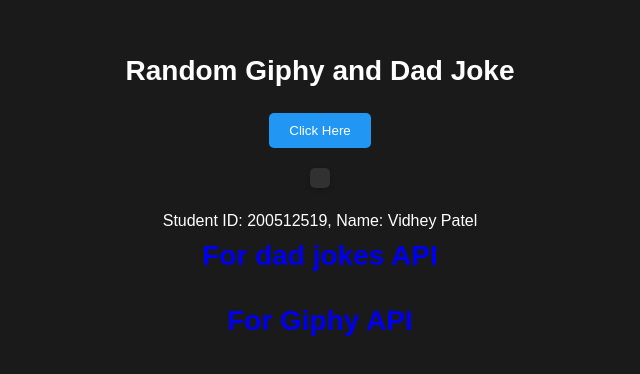
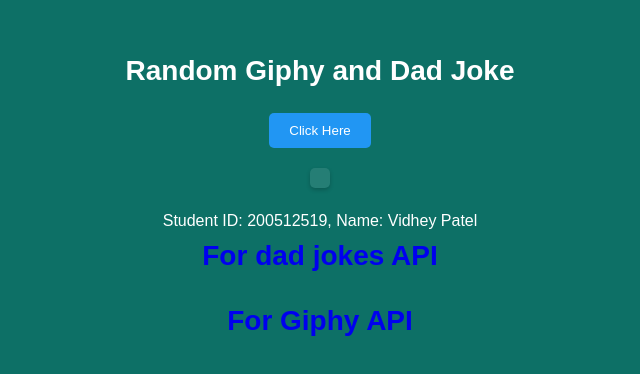
Before and after one commit to Vidhey08/FinalAssignmentofJS, a plain HTML site: page index.html in a window 1280 px wide. Shown: the part 194-568 px from the top of the page, without its empty margins (320-960 px from the left). Drawn offline with Linux system fonts and the light colour scheme.

Commit message:
third commit

```diff
--- a/styles.css
+++ b/styles.css
@@ -8,7 +8,7 @@
 /* Global styles */
 body {
   font-family: 'Arial', sans-serif;
-  background-color: #1a1a1a;
+  background-color: rgb(13, 112, 102);
   color: #ffffff;
   line-height: 1.6;
   text-align: center; /* Center content horizontally */
```
